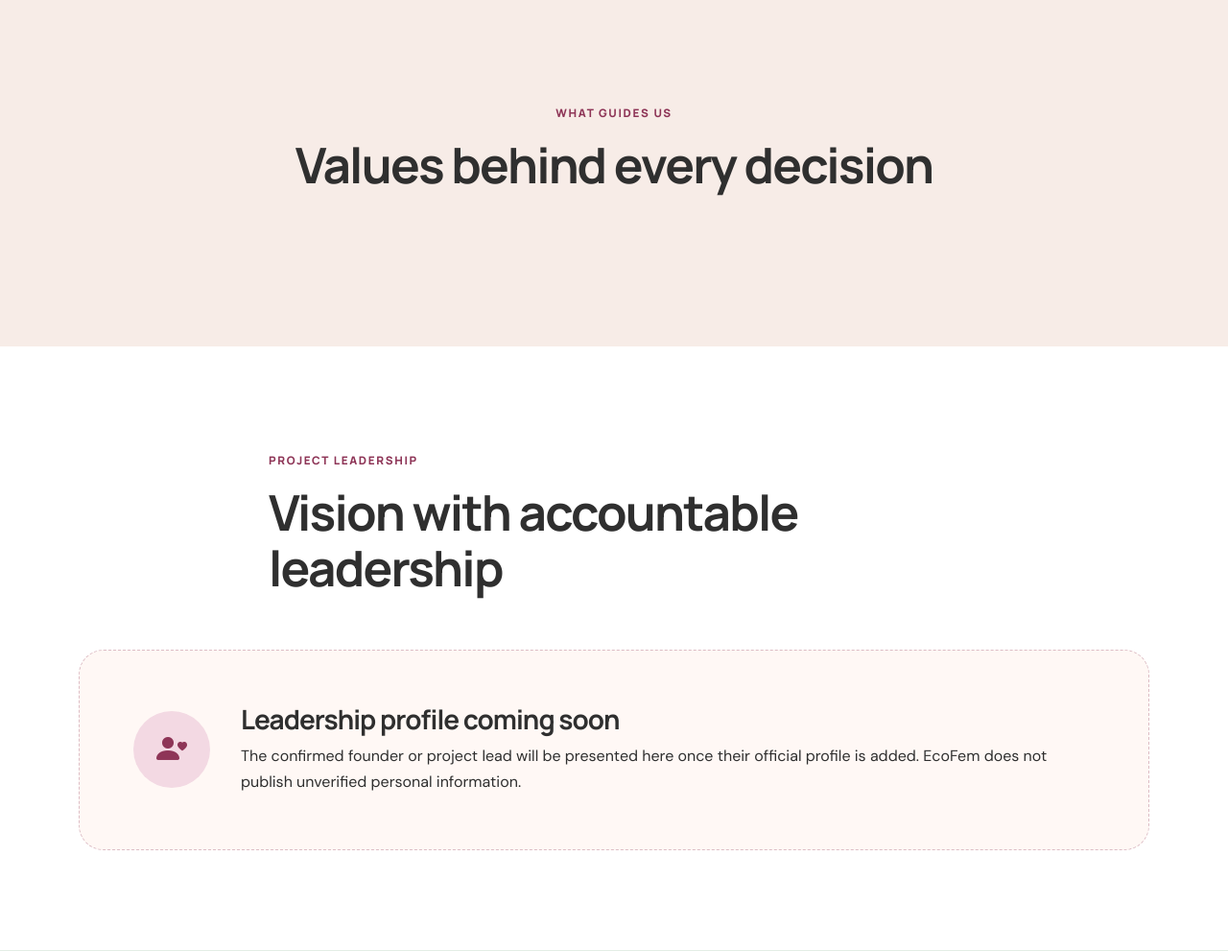
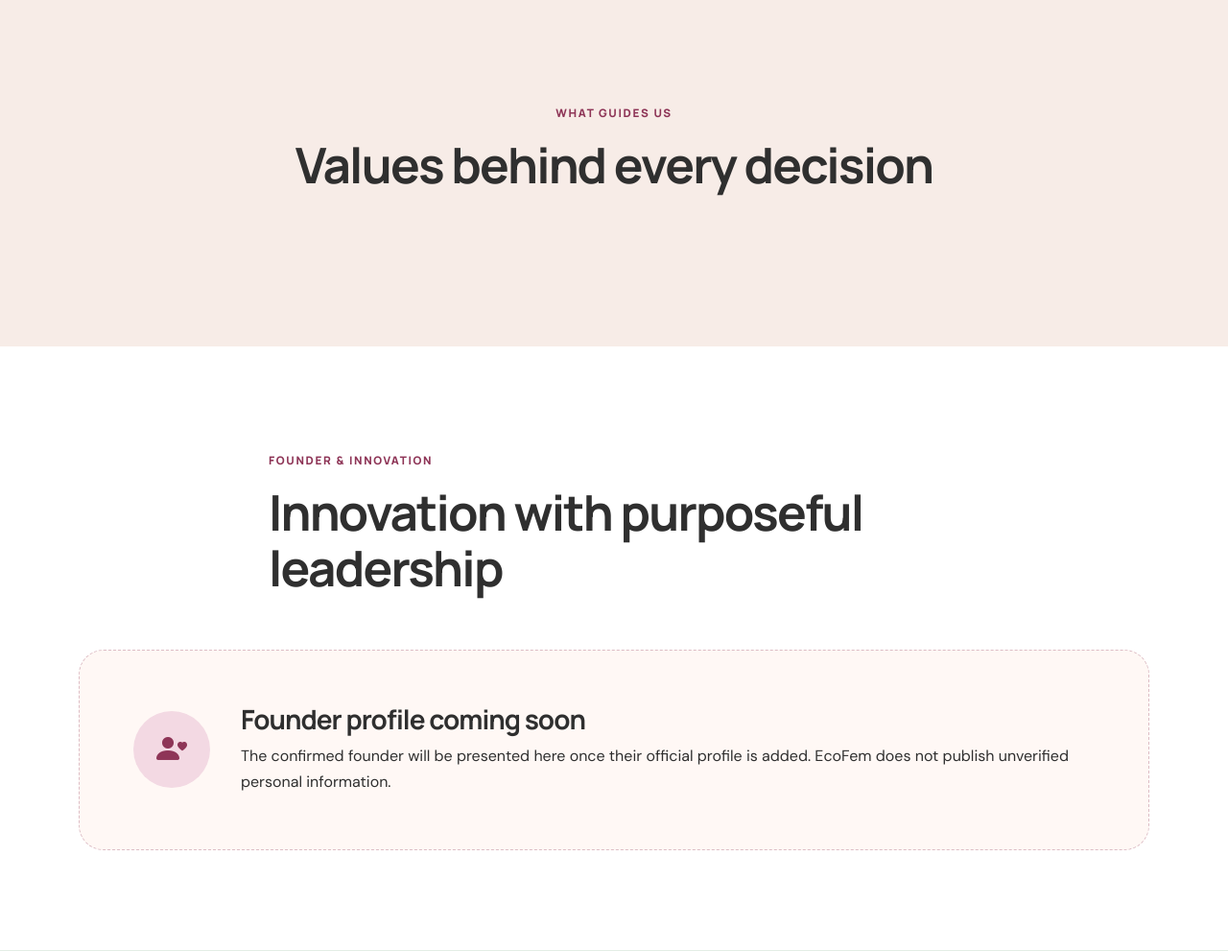
Before and after one commit to JAPHES/Ecofem, a Django app: template templates/ecofem/about.html in a window 1280 px wide. Shown: the part 2340-3331 px from the top of the page at 96% size. Run offline with Django 5.2, Linux system fonts and the light colour scheme; the template is opened without the code that fills it, so the values that code supplies are empty.

Commit message:
content: identify Vitalice Octor as founder

```diff
--- a/templates/ecofem/about.html
+++ b/templates/ecofem/about.html
@@ -63,18 +63,18 @@
 
 <section class="section leadership-section">
     <div class="container">
-        <div class="section-heading reveal"><span class="eyebrow">Project leadership</span><h2 class="section-title">Vision with accountable leadership</h2></div>
-        {% if project_lead %}
+        <div class="section-heading reveal"><span class="eyebrow">Founder & innovation</span><h2 class="section-title">Innovation with purposeful leadership</h2></div>
+        {% if founder %}
             <article class="leader-profile reveal">
                 <div class="row g-0 align-items-stretch">
                     <div class="col-lg-5">
-                        {% if project_lead.profile_photo %}<img src="{% static project_lead.profile_photo %}" alt="Portrait of {{ project_lead.full_name }}" class="leader-photo">{% else %}<div class="image-placeholder leader-placeholder"><i class="bi bi-person"></i></div>{% endif %}
+                        {% if founder.profile_photo %}<img src="{% static founder.profile_photo %}" alt="Portrait of {{ founder.full_name }}" class="leader-photo">{% else %}<div class="image-placeholder leader-placeholder"><i class="bi bi-person"></i></div>{% endif %}
                     </div>
-                    <div class="col-lg-7"><div class="leader-copy"><span class="role-badge d-inline-block position-static mb-3">Project Lead</span><h3>{{ project_lead.full_name }}</h3><p class="team-role">{{ project_lead.role }}</p><p>{{ project_lead.leadership_story|default:project_lead.short_bio }}</p>{% if project_lead.vision_for_ecofem %}<h4>Vision for EcoFem</h4><p>{{ project_lead.vision_for_ecofem }}</p>{% endif %}{% if project_lead.contribution %}<h4>Contribution</h4><p>{{ project_lead.contribution }}</p>{% endif %}<a href="{% url 'ecofem:team_detail' project_lead.slug %}" class="arrow-link">View full profile <i class="bi bi-arrow-right"></i></a></div></div>
+                    <div class="col-lg-7"><div class="leader-copy"><span class="role-badge d-inline-block position-static mb-3">Founder / Innovator</span><h3>{{ founder.full_name }}</h3><p class="team-role">{{ founder.role }}</p><p>{{ founder.leadership_story|default:founder.short_bio }}</p>{% if founder.vision_for_ecofem %}<h4>Vision for EcoFem</h4><p>{{ founder.vision_for_ecofem }}</p>{% endif %}{% if founder.contribution %}<h4>Contribution</h4><p>{{ founder.contribution }}</p>{% endif %}</div></div>
                 </div>
             </article>
         {% else %}
-            <div class="leadership-placeholder reveal"><div><i class="bi bi-person-heart"></i></div><div><h3>Leadership profile coming soon</h3><p>The confirmed founder or project lead will be presented here once their official profile is added. EcoFem does not publish unverified personal information.</p></div></div>
+            <div class="leadership-placeholder reveal"><div><i class="bi bi-person-heart"></i></div><div><h3>Founder profile coming soon</h3><p>The confirmed founder will be presented here once their official profile is added. EcoFem does not publish unverified personal information.</p></div></div>
         {% endif %}
     </div>
 </section>
--- a/templates/includes/team_card.html
+++ b/templates/includes/team_card.html
@@ -8,12 +8,11 @@
                 <i class="bi bi-person"></i>
             </div>
         {% endif %}
-        {% if member.is_founder_or_lead %}<span class="role-badge">Project leadership</span>{% endif %}
+        {% if member.is_founder_or_lead %}<span class="role-badge">Founder</span>{% endif %}
     </div>
     <div class="team-card-body">
         <h2 class="h4">{{ member.full_name }}</h2>
         <p class="team-role">{{ member.role }}</p>
         <p class="expertise"><i class="bi bi-stars me-2"></i>{{ member.expertise }}</p>
-        <a href="{% url 'ecofem:team_detail' member.slug %}" class="stretched-link arrow-link" aria-label="View profile for {{ member.full_name }}">View profile <i class="bi bi-arrow-up-right"></i></a>
     </div>
 </article>
```
Also changed, not shown: ecofem/content.py (+27 -27 lines).
